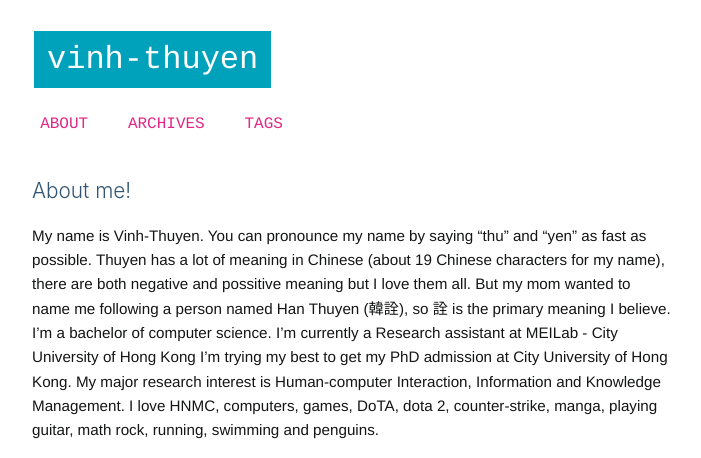
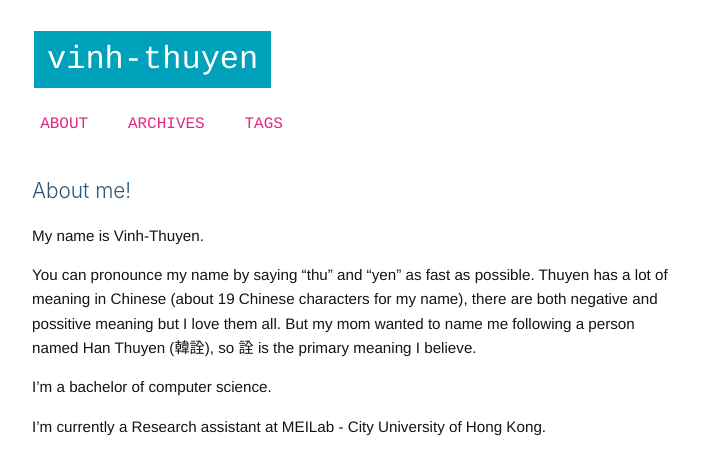
Before and after one commit to ntvthuyen/ntvthuyen.github.io_old, a Jekyll site: the page built from about/index.md, in a window 1280 px wide. Shown: the top 458 px of the page, without its empty margins (288-989 px from the left). Built offline with Jekyll 4.4.1, drawn with Linux system fonts in a browser that asks for light colours; some web fonts are replaced; some of the changed text lies outside the part shown.

Commit message:
update about

```diff
--- a/about/index.md
+++ b/about/index.md
@@ -5,11 +5,18 @@ title: About me
 
 ## About me!
 
-My name is Vinh-Thuyen. You can pronounce my name by saying "thu" and "yen" as fast as possible. Thuyen has a lot of meaning in Chinese (about 19 Chinese characters for my name), there are both negative and possitive meaning but I love them all. But my mom wanted to name me following a person named Han Thuyen (韓詮), so 詮 is the primary meaning I believe.
+My name is Vinh-Thuyen.
+
+You can pronounce my name by saying "thu" and "yen" as fast as possible. Thuyen has a lot of meaning in Chinese (about 19 Chinese characters for my name), there are both negative and possitive meaning but I love them all. But my mom wanted to name me following a person named Han Thuyen (韓詮), so 詮 is the primary meaning I believe.
+
 I'm a bachelor of computer science.
-I'm currently a Research assistant at MEILab - City University of Hong Kong
+
+I'm currently a Research assistant at MEILab - City University of Hong Kong.
+
 I'm trying my best to get my PhD admission at City University of Hong Kong.
+
 My major research interest is Human-computer Interaction, Information and Knowledge Management.
+
 I love HNMC, computers, games, DoTA, dota 2, counter-strike, manga, playing guitar, math rock, running, swimming and penguins.
 
 ## About this blog
```
